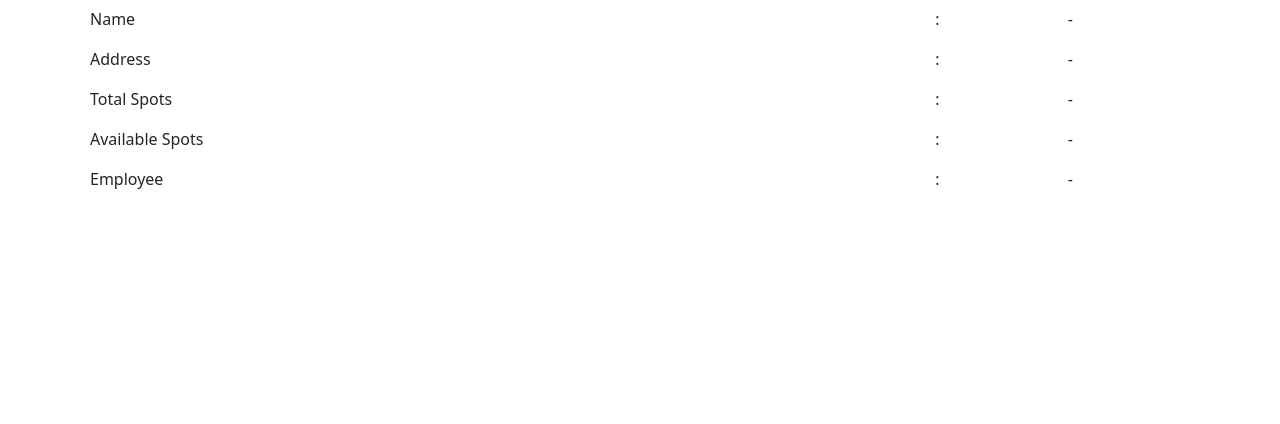
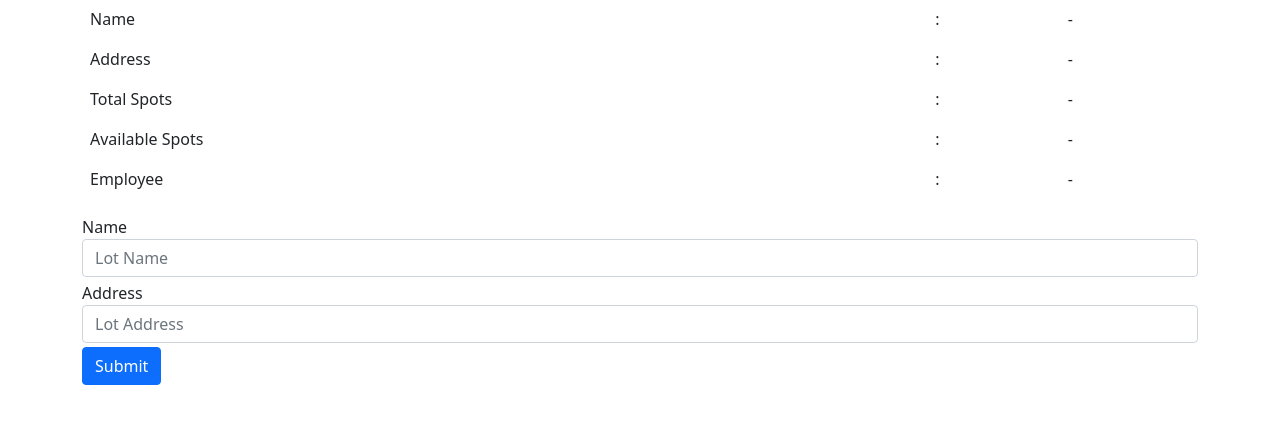
Before and after one commit to batkhishign55/cs425-plm-server, a Flask app: page /lot/1 in a window 1280 px wide. Shown: the part 165-589 px from the top of the page. Run offline with Flask 3, Linux system fonts and the light colour scheme; data that the repository does not hold is empty.

Commit message:
progress

```diff
--- a/bps/lot/static/js/lotUI.js
+++ b/bps/lot/static/js/lotUI.js
@@ -20,7 +20,9 @@ class UI {
   showLotDetail(apiresp) {
     const getEl = (id) => document.getElementById(id);
     const lot = apiresp.data;
-    getEl("name").innerHTML = lot[1];
+    getEl("name").setAttribute("value", lot[1]);
+    getEl("name").setAttribute("value", lot[1]);
+    getEl("name").setAttribute("value", lot[1]);
     getEl("address").innerHTML = lot[2];
     getEl("totalSpots").innerHTML = lot[3];
     getEl("availableSpots").innerHTML = lot[4];
--- a/bps/lot/templates/lot.html
+++ b/bps/lot/templates/lot.html
@@ -8,7 +8,7 @@
             <tr>
                 <td>Name</td>
                 <td>:</td>
-                <td id="name">-</td>
+                <td id="name2">-</td>
             </tr>
             <tr>
                 <td>Address</td>
@@ -32,7 +32,20 @@
             </tr>
             <tr>
         </tbody>
-        </table>
+    </table>
+    <form>
+        <div class="form-row">
+            <div class="form-group col-auto my-1">
+                <label for="exampleInputEmail1">Name</label>
+                <input class="form-control" id="name" placeholder="Lot Name">
+            </div>
+            <div class="form-group col-auto my-1">
+                <label for="exampleInputPassword1">Address</label>
+                <input class="form-control" id="addressId" placeholder="Lot Address">
+            </div>
+            <button type="submit" class="btn btn-primary">Submit</button>
+        </div>
+    </form>
 </div>
 {% endblock %}
 
--- a/static/lotUI.js
+++ b/static/lotUI.js
@@ -40,7 +40,7 @@ class UI {
             <td>${lot[5]}</td>
             <td>
             <a href="/lot/${lot[0]}">
-              <button type="button" class="btn btn-primary">Detail</button>
+              <button type="button" class="btn btn-primary">Update</button>
             </a>
             </td>
         </tr>
```
